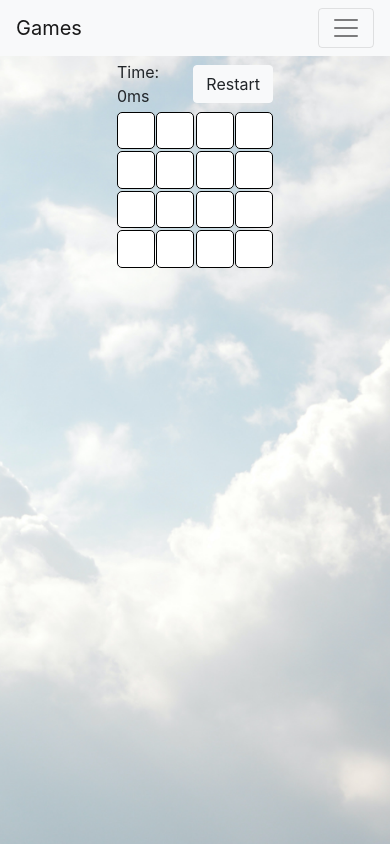
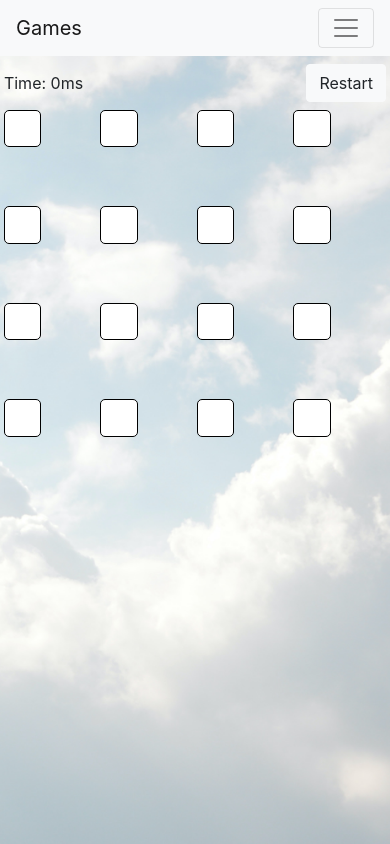
Before and after one commit to charlottea98/pink-games, a React app: page /#/memory in a window 390 px wide. Built offline with nearby package versions, Linux system fonts and the light colour scheme.

Commit message:
responsive

```diff
--- a/src/components/memory/StatusBar.css
+++ b/src/components/memory/StatusBar.css
@@ -0,0 +1,11 @@
+.status-bar {
+  display: flex;
+  align-items: center;
+}
+.status {
+  flex: 1;
+  margin: 0;
+}
+.button {
+  flex: 0;
+}
--- a/src/components/memory/index.css
+++ b/src/components/memory/index.css
@@ -1,33 +1,32 @@
-.game-container {
-  width: 40vw;
-  margin: 1vw auto;
+@media only screen and (orientation: landscape) {
+  .game-container {
+    width: 40vw;
+    margin: 1vw auto;
+  }
+
+  .memory-grid {
+    height: 40vw;
+    margin-top: 1vw;
+    display: grid;
+    grid-gap: 0.5vw;
+  }
 }
+@media only screen and (orientation: portrait) {
+  .game-container {
+    width: 98vw;
+    margin: 2vw auto;
+  }
 
-.status-bar {
-  display: flex;
-  align-items: center;
-}
-
-.status {
-  flex: 1;
-  margin: 0;
-}
-
-.button {
-  flex: 0;
+  .memory-grid {
+    height: 98vw;
+    margin-top: 2vw;
+    display: grid;
+    grid-gap: 1vw;
+  }
 }
 
 .memory-grid {
-  height: 40vw;
-  margin-top: 1vw;
   display: grid;
   grid-template-columns: repeat(4, auto);
   grid-template-columns: repeat(4, auto);
-  grid-gap: 0.5vw;
 }
-
-.memory-card {
-  border: 1px solid black;
-  border-radius: 5px;
-  background-color: white;
-}
```
Also changed, not shown: 1 other file (tests, documents, lock files or other folders).
